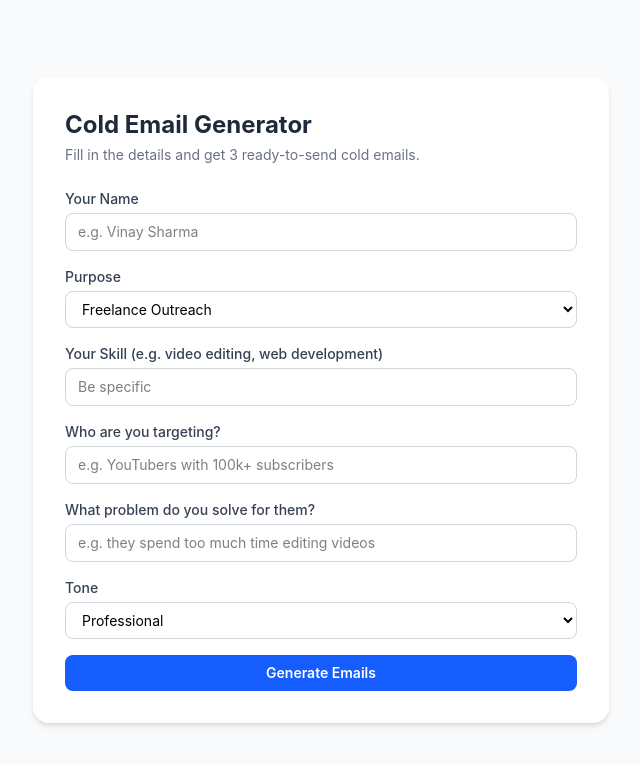
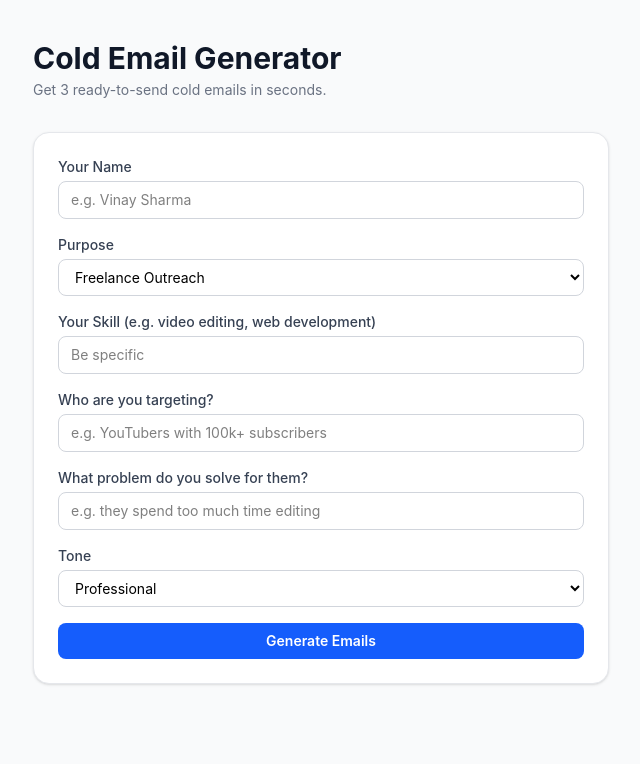
Before and after one commit to Vinay0825/cold-email-generator, a React app in the folder frontend/: page / in a window 1280 px wide. Shown: the top 764 px of the page, without its empty margins (319-959 px from the left). Built offline with nearby package versions, Linux system fonts and the light colour scheme; the HTML template or start-up script is replaced by a standard one.

Commit message:
improve UI - email cards and validation

```diff
--- a/frontend/src/App.jsx
+++ b/frontend/src/App.jsx
@@ -18,6 +18,38 @@ const offerLabels = {
 
 const tones = ["Professional", "Friendly", "Casual", "Bold"];
 
+function parseEmails(text) {
+  const blocks = text.split(/\*\*Template \d+[^*]*\*\*/g).filter(Boolean);
+  const titles = [...text.matchAll(/\*\*Template \d+[^*]*\*\*/g)].map(m => m[0].replace(/\*\*/g, ""));
+  return blocks.map((body, i) => ({
+    title: titles[i] || `Email ${i + 1}`,
+    body: body.trim(),
+  }));
+}
+
+function EmailCard({ title, body }) {
+  const [copied, setCopied] = useState(false);
+  const handleCopy = () => {
+    navigator.clipboard.writeText(body);
+    setCopied(true);
+    setTimeout(() => setCopied(false), 2000);
+  };
+  return (
+    <div className="bg-white border border-gray-200 rounded-xl p-5 shadow-sm">
+      <div className="flex justify-between items-center mb-3">
+        <h3 className="text-sm font-semibold text-gray-700">{title}</h3>
+        <button
+          onClick={handleCopy}
+          className="text-xs text-blue-600 hover:underline"
+        >
+          {copied ? "Copied!" : "Copy"}
+        </button>
+      </div>
+      <pre className="text-sm text-gray-600 whitespace-pre-wrap leading-relaxed">{body}</pre>
+    </div>
+  );
+}
+
 function App() {
   const [form, setForm] = useState({
     name: "",
@@ -27,138 +59,113 @@ function App() {
     painPoint: "",
     tone: "Professional",
   });
-  const [result, setResult] = useState("");
+  const [emails, setEmails] = useState([]);
   const [loading, setLoading] = useState(false);
-  const [copied, setCopied] = useState(false);
+  const [error, setError] = useState("");
 
   const handleChange = (e) => {
     setForm({ ...form, [e.target.name]: e.target.value });
   };
 
   const handleSubmit = async () => {
+    if (!form.name || !form.offer || !form.target || !form.painPoint) {
+      setError("Please fill in all fields.");
+      return;
+    }
+    setError("");
     setLoading(true);
-    setResult("");
+    setEmails([]);
     try {
-      const response = await fetch(
-        "https://soft-truffle-8bf9dd.netlify.app/.netlify/functions/generate",
-        {
-          method: "POST",
-          headers: { "Content-Type": "application/json" },
-          body: JSON.stringify(form),
-        }
-      );
+      const response = await fetch("/.netlify/functions/generate", {
+        method: "POST",
+        headers: { "Content-Type": "application/json" },
+        body: JSON.stringify(form),
+      });
       const data = await response.json();
-      setResult(data.email);
+      setEmails(parseEmails(data.email));
     } catch (err) {
-      setResult("Something went wrong. Please try again.");
+      setError("Something went wrong. Please try again.");
     }
     setLoading(false);
   };
 
-  const handleCopy = () => {
-    navigator.clipboard.writeText(result);
-    setCopied(true);
-    setTimeout(() => setCopied(false), 2000);
-  };
+  return (
+    <div className="min-h-screen bg-gray-50 px-4 py-10">
+      <div className="max-w-xl mx-auto">
+        <div className="mb-8">
+          <h1 className="text-3xl font-bold text-gray-900">Cold Email Generator</h1>
+          <p className="text-sm text-gray-500 mt-1">Get 3 ready-to-send cold emails in seconds.</p>
+        </div>
 
-  return (
-    <div className="min-h-screen bg-gray-50 flex items-center justify-center px-4 py-10">
-      <div className="bg-white rounded-2xl shadow-md w-full max-w-xl p-8">
-        <h1 className="text-2xl font-bold text-gray-800 mb-1">Cold Email Generator</h1>
-        <p className="text-sm text-gray-500 mb-6">Fill in the details and get 3 ready-to-send cold emails.</p>
-
-        <div className="space-y-4">
+        <div className="bg-white rounded-2xl shadow-sm border border-gray-200 p-6 space-y-4 mb-6">
           <div>
             <label className="block text-sm font-medium text-gray-700 mb-1">Your Name</label>
-            <input
-              name="name"
-              placeholder="e.g. Vinay Sharma"
-              onChange={handleChange}
-              className="w-full border border-gray-300 rounded-lg px-3 py-2 text-sm focus:outline-none focus:ring-2 focus:ring-blue-500"
-            />
+            <input name="name" placeholder="e.g. Vinay Sharma" onChange={handleChange}
+              className="w-full border border-gray-300 rounded-lg px-3 py-2 text-sm focus:outline-none focus:ring-2 focus:ring-blue-500" />
           </div>
 
           <div>
             <label className="block text-sm font-medium text-gray-700 mb-1">Purpose</label>
-            <select
-              name="purpose"
-              onChange={handleChange}
-              className="w-full border border-gray-300 rounded-lg px-3 py-2 text-sm focus:outline-none focus:ring-2 focus:ring-blue-500"
-            >
-              {purposes.map((p) => (
-                <option key={p}>{p}</option>
-              ))}
+            <select name="purpose" onChange={handleChange}
+              className="w-full border border-gray-300 rounded-lg px-3 py-2 text-sm focus:outline-none focus:ring-2 focus:ring-blue-500">
+              {purposes.map(p => <option key={p}>{p}</option>)}
             </select>
           </div>
 
           <div>
-            <label className="block text-sm font-medium text-gray-700 mb-1">
-              {offerLabels[form.purpose]}
-            </label>
-            <input
-              name="offer"
-              placeholder="Be specific"
-              onChange={handleChange}
-              className="w-full border border-gray-300 rounded-lg px-3 py-2 text-sm focus:outline-none focus:ring-2 focus:ring-blue-500"
-            />
+            <label className="block text-sm font-medium text-gray-700 mb-1">{offerLabels[form.purpose]}</label>
+            <input name="offer" placeholder="Be specific" onChange={handleChange}
+              className="w-full border border-gray-300 rounded-lg px-3 py-2 text-sm focus:outline-none focus:ring-2 focus:ring-blue-500" />
           </div>
 
           <div>
             <label className="block text-sm font-medium text-gray-700 mb-1">Who are you targeting?</label>
-            <input
-              name="target"
-              placeholder="e.g. YouTubers with 100k+ subscribers"
-              onChange={handleChange}
-              className="w-full border border-gray-300 rounded-lg px-3 py-2 text-sm focus:outline-none focus:ring-2 focus:ring-blue-500"
-            />
+            <input name="target" placeholder="e.g. YouTubers with 100k+ subscribers" onChange={handleChange}
+              className="w-full border border-gray-300 rounded-lg px-3 py-2 text-sm focus:outline-none focus:ring-2 focus:ring-blue-500" />
           </div>
 
           <div>
             <label className="block text-sm font-medium text-gray-700 mb-1">What problem do you solve for them?</label>
-            <input
-              name="painPoint"
-              placeholder="e.g. they spend too much time editing videos"
-              onChange={handleChange}
-              className="w-full border border-gray-300 rounded-lg px-3 py-2 text-sm focus:outline-none focus:ring-2 focus:ring-blue-500"
-            />
+            <input name="painPoint" placeholder="e.g. they spend too much time editing" onChange={handleChange}
+              className="w-full border border-gray-300 rounded-lg px-3 py-2 text-sm focus:outline-none focus:ring-2 focus:ring-blue-500" />
           </div>
 
           <div>
             <label className="block text-sm font-medium text-gray-700 mb-1">Tone</label>
-            <select
-              name="tone"
-              onChange={handleChange}
-              className="w-full border border-gray-300 rounded-lg px-3 py-2 text-sm focus:outline-none focus:ring-2 focus:ring-blue-500"
-            >
-              {tones.map((t) => (
-                <option key={t}>{t}</option>
-              ))}
+            <select name="tone" onChange={handleChange}
+              className="w-full border border-gray-300 rounded-lg px-3 py-2 text-sm focus:outline-none focus:ring-2 focus:ring-blue-500">
+              {tones.map(t => <option key={t}>{t}</option>)}
             </select>
           </div>
 
-          <button
-            onClick={handleSubmit}
-            disabled={loading}
-            className="w-full bg-blue-600 hover:bg-blue-700 text-white font-semibold py-2 rounded-lg text-sm transition"
-          >
+          {error && <p className="text-red-500 text-sm">{error}</p>}
+
+          <button onClick={handleSubmit} disabled={loading}
+            className="w-full bg-blue-600 hover:bg-blue-700 disabled:opacity-50 text-white font-semibold py-2 rounded-lg text-sm transition">
             {loading ? "Generating..." : "Generate Emails"}
           </button>
         </div>
 
-        {result && (
-          <div className="mt-6">
-            <div className="flex justify-between items-center mb-2">
-              <h2 className="text-sm font-semibold text-gray-700">Generated Emails</h2>
-              <button
-                onClick={handleCopy}
-                className="text-xs text-blue-600 hover:underline"
-              >
-                {copied ? "Copied!" : "Copy All"}
-              </button>
-            </div>
-            <pre className="bg-gray-50 border border-gray-200 rounded-lg p-4 text-sm text-gray-700 whitespace-pre-wrap">
-              {result}
-            </pre>
+        {loading && (
+          <div className="space-y-4">
+            {[1,2,3].map(i => (
+              <div key={i} className="bg-white border border-gray-200 rounded-xl p-5 animate-pulse">
+                <div className="h-3 bg-gray-200 rounded w-1/3 mb-4"></div>
+                <div className="space-y-2">
+                  <div className="h-2 bg-gray-100 rounded"></div>
+                  <div className="h-2 bg-gray-100 rounded w-5/6"></div>
+                  <div className="h-2 bg-gray-100 rounded w-4/6"></div>
+                </div>
+              </div>
+            ))}
+          </div>
+        )}
+
+        {emails.length > 0 && (
+          <div className="space-y-4">
+            {emails.map((email, i) => (
+              <EmailCard key={i} title={email.title} body={email.body} />
+            ))}
           </div>
         )}
       </div>
```
